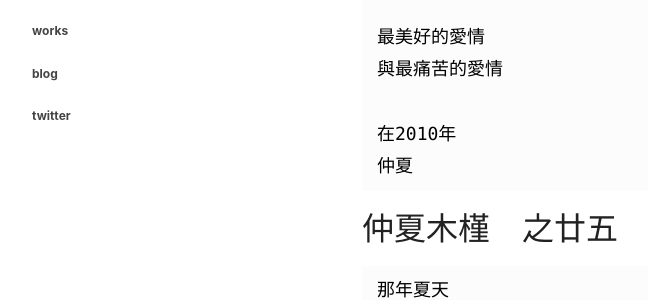
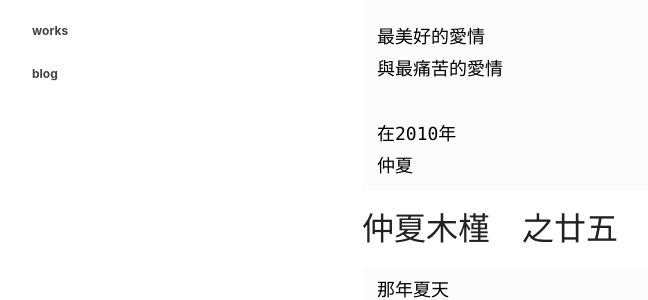
Before and after one commit to zenkarsha/poetry, a Jekyll site: the page built from index.md, in a window 1280 px wide. Shown: the part 327-627 px from the top of the page, without its empty margins (68-716 px from the left). Built offline with Jekyll 4.4.1, drawn with Linux system fonts in a browser that asks for light colours; our own code applies the rules of GitHub Pages for plain Markdown files.

Commit message:
Update _config.yml

```diff
--- a/_config.yml
+++ b/_config.yml
@@ -14,5 +14,3 @@ navigation:
     url: https://zenkarsha.github.io/works/
   - title: blog
     url: https://zenkarsha.github.io/blog/
-  - title: twitter
-    url: https://twitter.com/zenkarsha/
```
